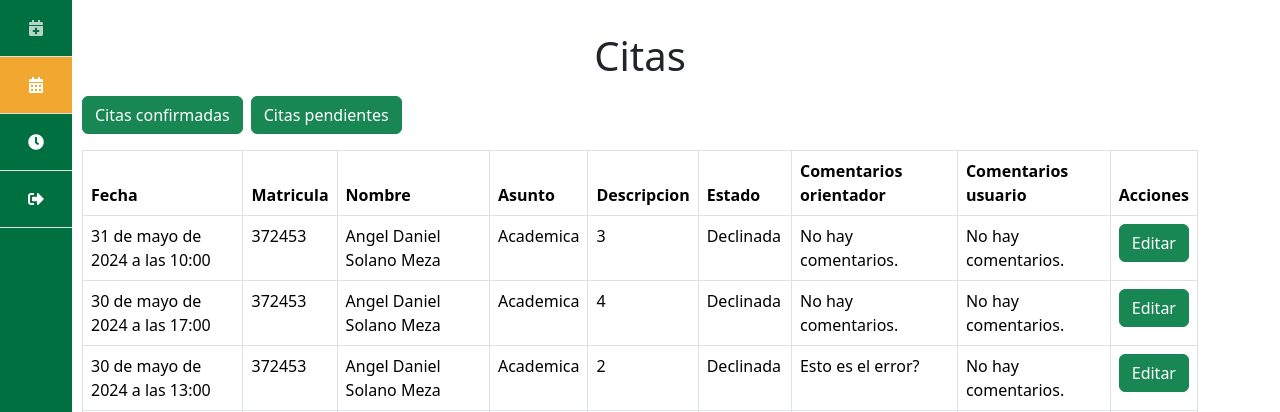
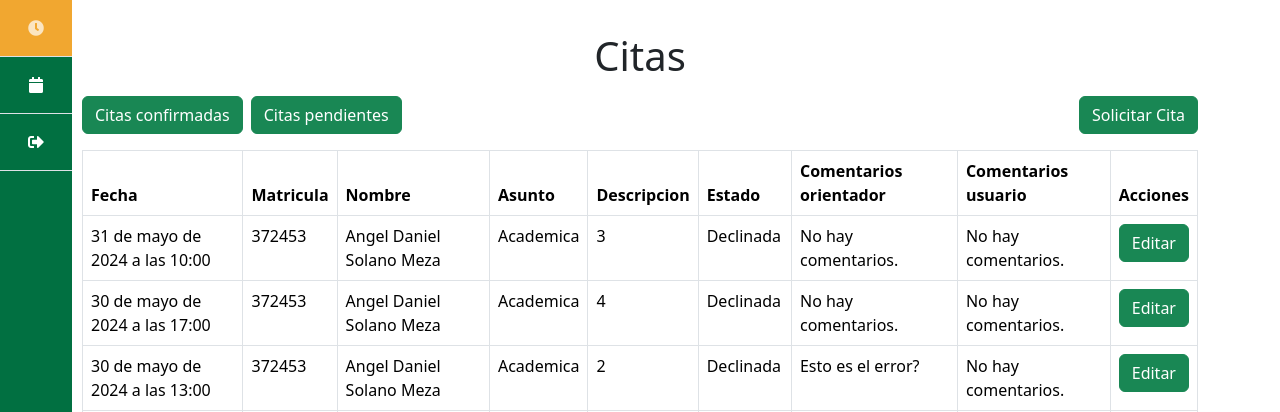
Before and after one commit to EspySoftware/sgap, a Django app: page /citas/ in a window 1280 px wide. Shown: the top 412 px of the page. Run offline with Django 5.2, Linux system fonts and the light colour scheme; a user stored in the database is signed in; data comes from the database, SQL or seed files in the repository.

Commit message:
Modificar botones de tabla citas y sidebar

```diff
--- a/paginas/templates/base.html
+++ b/paginas/templates/base.html
@@ -34,26 +34,14 @@
                     {% if user.is_authenticated %}
                     <li>
                         <a
-                            href="/citas/crear"
-                            class="nav-link {% if request.path == '/citas/crear' %}active{% endif %} py-3 border-bottom rounded-0"
-                            data-bs-toggle="tooltip"
-                            data-bs-placement="right"
-                            aria-label="Agendar Nueva Cita"
-                            data-bs-original-title="Agendar Nueva Cita"
-                        >
-                            <i class="fas fa-calendar-plus"></i>
-                        </a>
-                    </li>
-                    <li>
-                        <a
                             href="/citas_pendientes/"
-                            class="nav-link {% if request.path == '/citas/' %}active{% endif %}{% if request.path == '/citas_confirmadas/' %}active{% endif %}{% if request.path == '/citas_pendientes/' %}active{% endif %} py-3 border-bottom rounded-0"
+                            class="nav-link {% if request.path == '/citas/' %}active{% endif %}{% if request.path == '/citas_confirmadas/' %}active{% endif %}{% if request.path == '/citas_pendientes/' %}active{% endif %}{% if request.path == '/citas/crear' %}active{% endif %} py-3 border-bottom rounded-0"
                             data-bs-toggle="tooltip"
                             data-bs-placement="right"
                             aria-label="Citas"
                             data-bs-original-title="Citas"
                         >
-                            <i class="fas fa-calendar-alt"></i>
+                            <i class="fas fa-clock"></i>
                         </a>
                     </li>
                     <li>
@@ -65,7 +53,7 @@
                             aria-label="Horarios"
                             data-bs-original-title="Horarios"
                         >
-                            <i class="fas fa-clock"></i>
+                            <i class="fas fa-calendar"></i>
                         </a>
                     </li>
                     <li>
--- a/paginas/templates/citas.html
+++ b/paginas/templates/citas.html
@@ -2,9 +2,15 @@
 
 <h1 class="text-center mt-3 mb-3">Citas</h1>
 
-<div class="d-flex mb-3 gap-2">
-    <a href="/citas_confirmadas" class="btn btn-success">Citas confirmadas</a>
-    <a href="/citas_pendientes" class="btn btn-success">Citas pendientes</a>
+<div class="d-flex mb-3 justify-content-between">
+  <div class="d-flex gap-2">
+      <a href="/citas_confirmadas" class="btn btn-success">Citas confirmadas</a>
+      <a href="/citas_pendientes" class="btn btn-success">Citas pendientes</a>
+  </div>
+
+  <div>
+    <a href="/citas/crear" class="btn btn-success">Solicitar Cita</a>
+  </div>
 </div>
 
 <table class="table table-bordered">
```
Also changed, not shown: paginas/templates/citas_confirmadas.html (+9 -2 lines), paginas/templates/citas_pendientes.html (+9 -2 lines).
